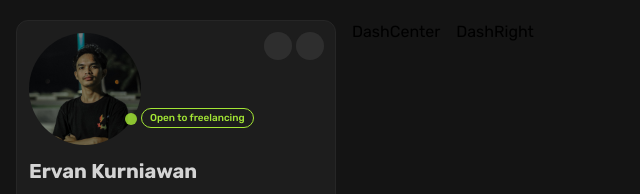
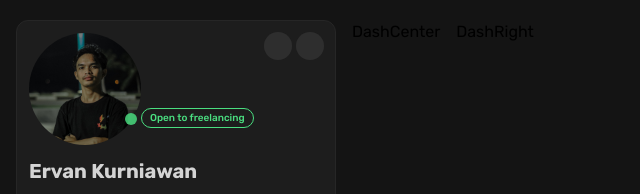
Before and after one commit to ervanervan/portfolio-with-blog, a React (Vite) app: page /dashboard in a window 1280 px wide. Both pictures are taken after a click on the element 131 px from the left and 119 px from the top of the page. Shown: the top 194 px of the page, without its empty margins (0-640 px from the left). Built offline with nearby package versions, Linux system fonts and the light colour scheme; some icons are missing.

Commit message:
update dash left

```diff
--- a/src/components/DashLeft.jsx
+++ b/src/components/DashLeft.jsx
@@ -66,12 +66,12 @@ const DashLeft = () => {
               />
               <div
                 onClick={() => setOpen(!open)}
-                className="bg-lime-400 w-3 h-3 cursor-pointer rounded-full absolute top-20 left-24 animate-pulse"
+                className="bg-green-400 w-3 h-3 cursor-pointer rounded-full absolute top-20 left-24 animate-pulse"
               />
 
               {open && (
-                <div className="border border-lime-400 h-5 flex items-center justify-center rounded-2xl w-fit px-2 absolute top-[4.7rem] left-28">
-                  <p className="text-[10px] font-medium text-lime-400">
+                <div className="border border-green-400 h-5 flex items-center justify-center rounded-2xl w-fit px-2 absolute top-[4.7rem] left-28">
+                  <p className="text-[10px] font-medium text-green-400">
                     Open to freelancing
                   </p>
                 </div>
```
